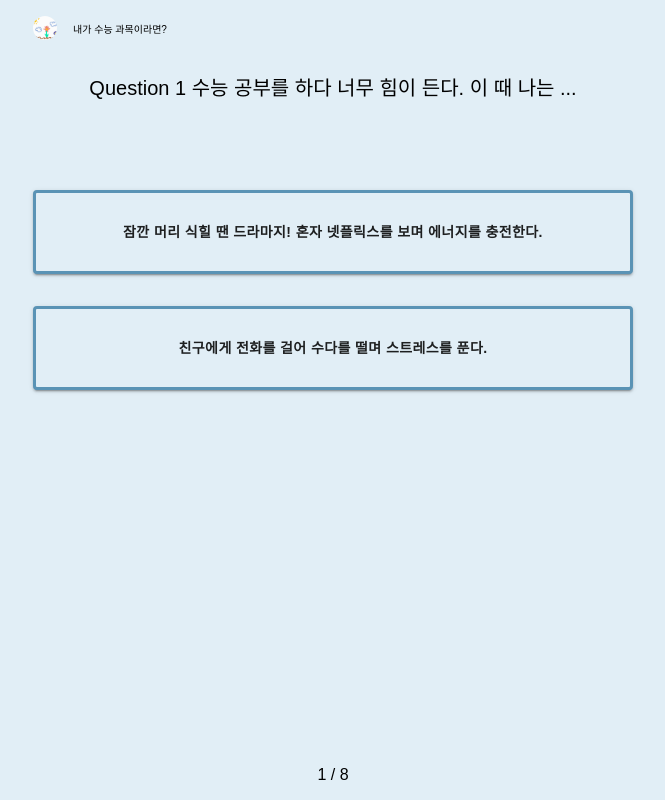
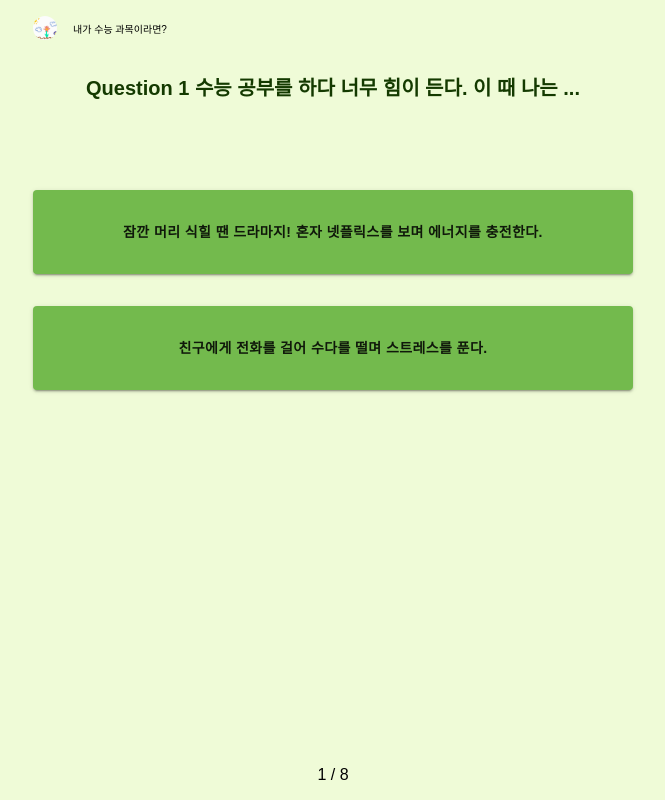
Before and after one commit to 3B-summer2021/WhoAmI, a React (Create React App) app: page /#/question/study/1 in a window 1280 px wide. Shown: the whole page, without its empty margins (307-972 px from the left). Built offline with nearby package versions, Linux system fonts and the light colour scheme; a web font is replaced by a local one.

Commit message:
minor change in design

```diff
--- a/src/components/ending/pairs.js
+++ b/src/components/ending/pairs.js
@@ -15,28 +15,28 @@ function Pairs({ type }) {
     <Box display="flex" flexDirection="row" alignItems="center" width="100%">
       <Box mr={2} flex={1}>
         <Box display="flex" flexDirection="column" alignItems="center">
-          <Box>나와 찰떡</Box>
-          <Box>
+          <Box my={1}>찾았다... 마이 데.스.티.니.♥</Box>
+          <Box my={1}>
             <img
               src={process.env.PUBLIC_URL + "/image/d1.jpg"}
               width="100%"
               alt={pair[0]}
             />
           </Box>
-          <Box> {pair[0]}</Box>
+          <Box my={1}> {pair[0]}</Box>
         </Box>
       </Box>
       <Box flex={1}>
         <Box display="flex" flexDirection="column" alignItems="center">
-          <Box>우리는... 운명이 아닌가봐요..</Box>
-          <Box>
+          <Box my={1}>이번 생엔... 운명이 아닌가봐요...★</Box>
+          <Box my={1}>
             <img
               src={process.env.PUBLIC_URL + "/image/d1.jpg"}
               width="100%"
               alt={pair[1]}
             />
           </Box>
-          <Box> {pair[1]}</Box>
+          <Box my={1}> {pair[1]}</Box>
         </Box>
       </Box>
     </Box>
--- a/src/components/ending/startbtn.js
+++ b/src/components/ending/startbtn.js
@@ -16,7 +16,7 @@ function StartBtn(props) {
       variant="contained"
       onClick={() => goto(props.sentence)}
       fullWidth={true}
-      style={{ fontFamily: "inherit", backgroundColor: "#279D6F" }}
+      style={{ fontFamily: "inherit", backgroundColor: "#73BA4D" }}
     >
       {props.sentence}
     </Button>
--- a/src/components/question/answer.js
+++ b/src/components/question/answer.js
@@ -99,8 +99,8 @@ function Answer({ answer, setAnswer, id, btnHeight, type }) {
             fontWeight: "bold",
             minHeight: btnHeight,
             maxHeight: btnHeight,
-            backgroundColor: "#e1eef6",
-            border: "3px solid #5A93B5",
+            backgroundColor: "#73BA4D",
+            // border: "3px solid #5A93B5",
           }}
         >
           {type === 1 ? a1_list_1[id - 1] : a2_list_1[id - 1]}
@@ -119,8 +119,8 @@ function Answer({ answer, setAnswer, id, btnHeight, type }) {
 
             minHeight: btnHeight,
             maxHeight: btnHeight,
-            backgroundColor: "#e1eef6",
-            border: "3px solid #5A93B5",
+            backgroundColor: "#73BA4D",
+            // border: "3px solid #5A93B5",
           }}
         >
           {type === 1 ? a1_list_2[id - 1] : a2_list_2[id - 1]}
--- a/src/container/Question.js
+++ b/src/container/Question.js
@@ -59,6 +59,8 @@ function Question(props) {
           style={{
             wordWrap: "break-word",
             fontSize: "20px",
+            color: "#143A00",
+            fontWeight: 600,
           }}
           minHeight="70px"
         >
--- a/src/index.css
+++ b/src/index.css
@@ -5,7 +5,7 @@ body {
   font-family: "IBM Plex Sans KR", sans-serif;
   -webkit-font-smoothing: antialiased;
   -moz-osx-font-smoothing: grayscale;
-  background-color: #e1eef6;
+  background-color: #effbd7;
 }
 
 code {
```
